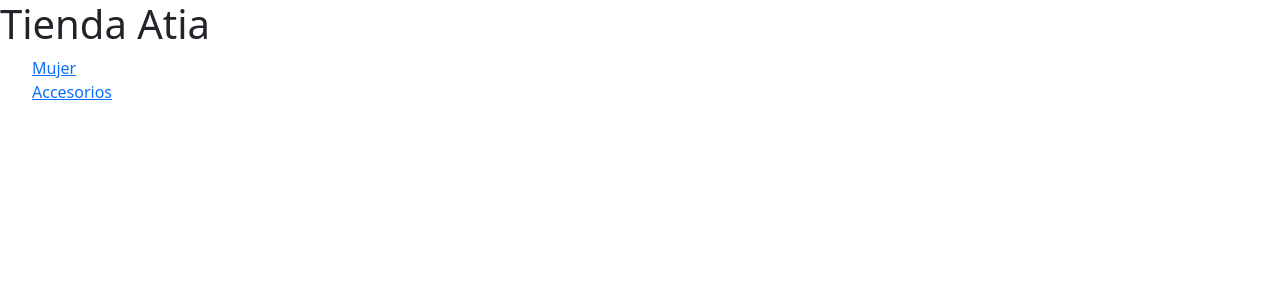
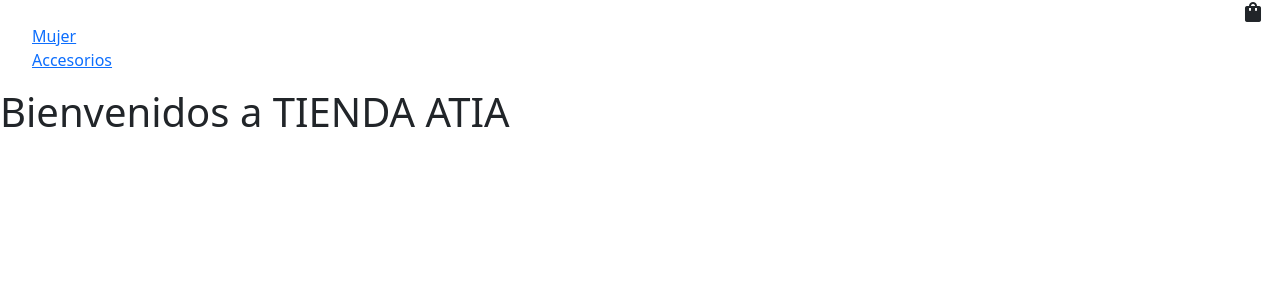
Before and after one commit to SolPeloc/sreact, a React (Create React App) app: page / in a window 1280 px wide. Shown: the top 300 px of the page. Built offline with nearby package versions, Linux system fonts and the light colour scheme.

Commit message:
desafio3

```diff
--- a/src/App.js
+++ b/src/App.js
@@ -1,14 +1,26 @@
-import Header from "./componentes/header/Header";
+import  "./estilos.css";
 import 'bootstrap/dist/css/bootstrap.min.css';
 
 
+//componentes//
+
+
+import Navbar from './componentes/header/Navbar';
+import ItemListContainer from './componentes/ItemListContainer/ItemListContainer';
 
 function App(){
+
+
+
     return (
+            <>
+                <Navbar/>
 
-        <Header/>
+                <ItemListContainer nombre= "ATIA"/>
 
-    )
+
+            </>
+         )
 
 }
 
--- /dev/null
+++ b/src/componentes/ItemListContainer/ItemListContainer.js
@@ -0,0 +1,13 @@
+
+
+import React from 'react'
+
+const ItemListContainer = (props) => {
+    return (
+        <div>
+            <h1>Bienvenidos a TIENDA {props.nombre} </h1>
+        </div>
+    )
+}
+
+export default ItemListContainer
--- /dev/null
+++ b/src/componentes/header/CartWidget.js
@@ -0,0 +1,14 @@
+
+import React from 'react'
+
+const CartWidget = () => {
+    return (
+        <div className="cartWidget" >
+               <span  className="material-icons">
+                shopping_bag
+                </span>
+        </div>
+    )
+}
+
+export default CartWidget
--- a/src/componentes/header/Header.js
+++ /dev/null
@@ -1,30 +0,0 @@
-import React, { Fragment } from "react";
-
-const Header = ()=> {
-   return (
-       <>
-                <h1>Tienda Atia</h1>
-
-                   <nav>
-                        <ul className="estiloLista">
-                            <li><a href="#">Mujer</a></li>
-                            <li><a href="#">Accesorios</a></li>
-
-                        </ul>
-
-                    </nav>
-
-
-
-
-
-
-
-
-
-        </>
-
-    )
-}
-
-export default Header;
--- /dev/null
+++ b/src/componentes/header/Navbar.js
@@ -0,0 +1,27 @@
+
+import React from 'react'
+import CartWidget from './CartWidget'
+
+
+
+const Navbar = () => {
+    return (
+        <>
+                <CartWidget/>
+                <nav>
+
+                         <ul className="estiloLista">
+                            <li><a href="#">Mujer</a></li>
+                            <li><a href="#">Accesorios</a></li>
+
+                        </ul>
+
+                </nav>
+
+
+
+        </>
+    )
+}
+
+export default Navbar
--- a/src/estilos.css
+++ b/src/estilos.css
@@ -2,3 +2,10 @@
 .estiloLista{
     list-style: none;
 }
+
+.cartWidget{
+    margin-right: 15px;
+    display: flex;
+    justify-content: end;
+    align-items: flex-start;
+}
--- a/src/index.js
+++ b/src/index.js
@@ -1,7 +1,7 @@
 import React from "react";
 import ReactDOM from "react-dom";
 import App from "./App";
-import "./estilos.css"
+/*import "./estilos.css"*/
 
 
 
```
